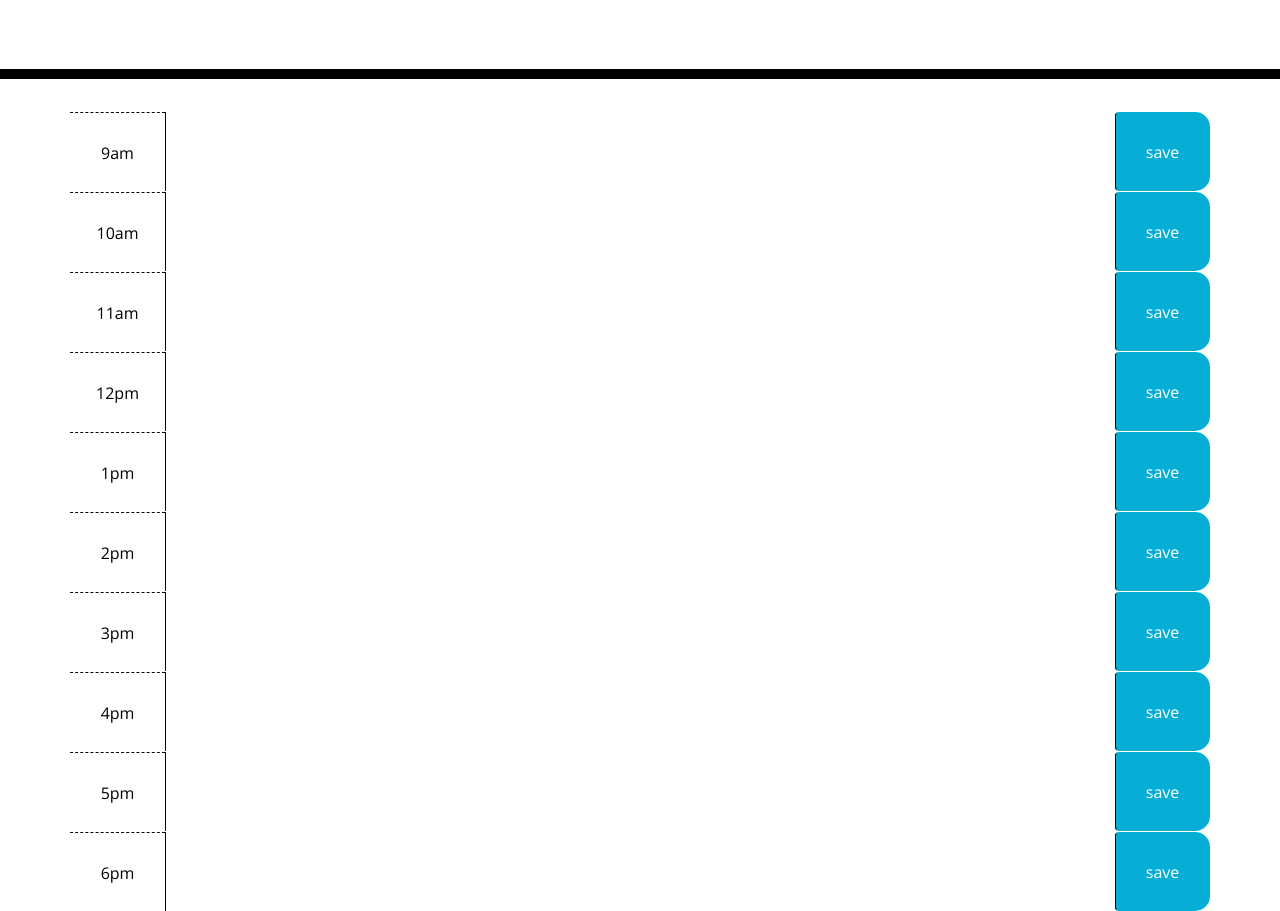
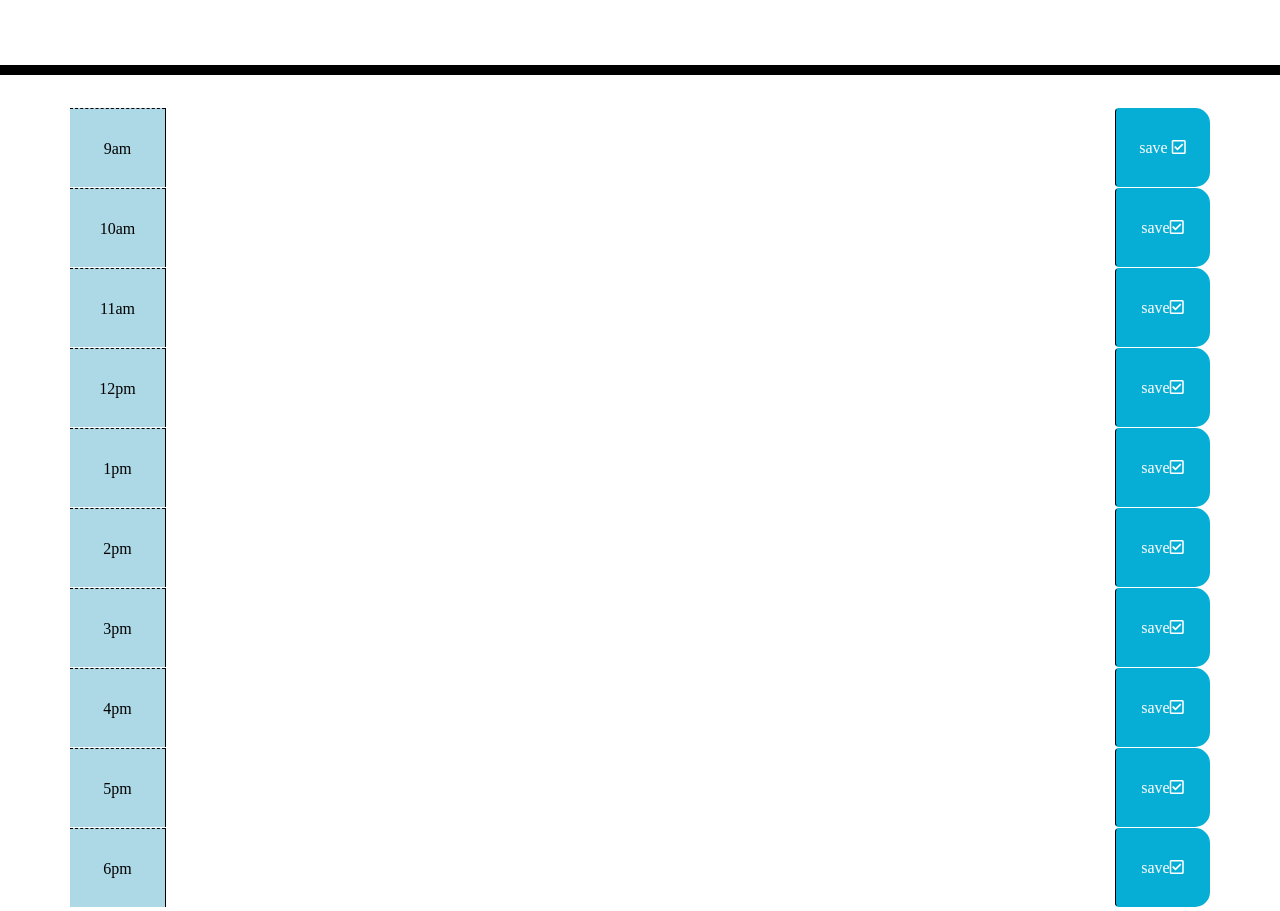
Before and after one commit to Adipure/homework005, a plain HTML site: page Develop/index.html in a window 1280 px wide. Shown: the part 189-1100 px from the top of the page. Drawn offline with nearby package versions, Linux system fonts and the light colour scheme.

Commit message:
time setted

```diff
--- a/Develop/index.html
+++ b/Develop/index.html
@@ -19,6 +19,7 @@
       rel="stylesheet"
     />
     <link rel="stylesheet" href="style.css" />
+    <link rel="stylesheet" href="reset.css" >
     <title>Work Day Scheduler</title>
   </head>
 
@@ -35,69 +36,69 @@
           9am
           </div>
           <textarea class ="col-md-10 description"></textarea>
-          <button class = "btn saveBtn col-md-1">save</button>
+          <button class = "btn saveBtn col-md-1">save <i class="far fa-check-square"></i></button>
         </div>
           <div id="hour-2" class="row time-block">
             <div class="col-md-1 hour">
             10am
             </div>
             <textarea class="col-md-10 description"></textarea>
-            <button class="btn saveBtn col-md-1">save</button>
+            <button class="btn saveBtn col-md-1">save<i class="far fa-check-square"></i></button>
           </div>
           <div id="hour-3" class="row time-block">
             <div class="col-md-1 hour">
               11am
             </div>
             <textarea class="col-md-10 description"></textarea>
-            <button class="btn saveBtn col-md-1">save</button>
+            <button class="btn saveBtn col-md-1">save<i class="far fa-check-square"></i></button>
           </div>
           <div id="hour-4" class="row time-block">
             <div class="col-md-1 hour">
               12pm
             </div>
             <textarea class="col-md-10 description"> </textarea>
-            <button class="btn saveBtn col-md-1">save</button>
+            <button class="btn saveBtn col-md-1">save<i class="far fa-check-square"></i></button>
           </div>
           <div id="hour-5" class="row time-block">
             <div class="col-md-1 hour">
              1pm
             </div>
             <textarea class="col-md-10 description"> </textarea>
-            <button class="btn saveBtn col-md-1">save</button>
+            <button class="btn saveBtn col-md-1">save<i class="far fa-check-square"></i></button>
           </div>
           <div id="hour-6" class="row time-block">
             <div class="col-md-1 hour">
               2pm
             </div>
             <textarea class="col-md-10 description"> </textarea>
-            <button class="btn saveBtn col-md-1">save</button>
+            <button class="btn saveBtn col-md-1">save<i class="far fa-check-square"></i></button>
           </div>
           <div id="hour-7" class="row time-block">
             <div class="col-md-1 hour">
               3pm
             </div>
             <textarea class="col-md-10 description"></textarea>
-            <button class="btn saveBtn col-md-1">save</button>
+            <button class="btn saveBtn col-md-1">save<i class="far fa-check-square"></i></button>
           </div>
           <div id="hour-8" class="row time-block">
             <div class="col-md-1 hour">
               4pm
             </div>
             <textarea class="col-md-10 description"> </textarea>
-            <button class="btn saveBtn col-md-1">save</button>
+            <button class="btn saveBtn col-md-1">save<i class="far fa-check-square"></i></button>
           </div>
           <div id="hour-9" class="row time-block">
             <div class="col-md-1 hour">
               5pm
             </div>
             <textarea class="col-md-10 description"></textarea>
-            <button class="btn saveBtn col-md-1">save</button>
+            <button class="btn saveBtn col-md-1">save<i class="far fa-check-square"></i></button>
           </div><div id="hour-10" class="row time-block">
             <div class="col-md-1 hour">
               6pm
             </div>
             <textarea class="col-md-10 description"></textarea>
-            <button class="btn saveBtn col-md-1">save</button>
+            <button class="btn saveBtn col-md-1">save<i class="far fa-check-square"></i></button>
           </div>
       </div>
     </div>
--- /dev/null
+++ b/Develop/reset.css
@@ -0,0 +1,54 @@
+/* http://meyerweb.com/eric/tools/css/reset/
+   v2.0 | 20110126
+   License: none (public domain)
+*/
+
+html, body, div, span, applet, object, iframe,
+h1, h2, h3, h4, h5, h6, p, blockquote, pre,
+a, abbr, acronym, address, big, cite, code,
+del, dfn, em, img, ins, kbd, q, s, samp,
+small, strike, strong, sub, sup, tt, var,
+b, u, i, center,
+dl, dt, dd, ol, ul, li,
+fieldset, form, label, legend,
+table, caption, tbody, tfoot, thead, tr, th, td,
+article, aside, canvas, details, embed,
+figure, figcaption, footer, header, hgroup,
+menu, nav, output, ruby, section, summary,
+time, mark, audio, video {
+ margin: 0;
+ padding: 0;
+ border: 0;
+ font-size: 100%;
+ font: inherit;
+ vertical-align: baseline;
+}
+
+/* HTML5 display-role reset for older browsers */
+article, aside, details, figcaption, figure,
+footer, header, hgroup, menu, nav, section {
+ display: block;
+}
+
+body {
+ line-height: 1;
+}
+
+ol, ul {
+ list-style: none;
+}
+
+blockquote, q {
+ quotes: none;
+}
+
+blockquote:before, blockquote:after,
+q:before, q:after {
+ content: '';
+ content: none;
+}
+
+table {
+ border-collapse: collapse;
+ border-spacing: 0;
+}
--- a/Develop/script.js
+++ b/Develop/script.js
@@ -0,0 +1,6 @@
+let today = new Date();
+let date = today.getFullYear() + '-' + (today.getMonth() + 1) + '-' + today.getDate();
+let time = today.getHours() + ":" + today.getMinutes() + ":" + today.getSeconds();
+let dateTime = date + ' ' + time;
+document.getElementById("currentDay").innerHTML = dateTime;
+const saveBtn = document.getElementById("saveBtn");
--- a/Develop/style.css
+++ b/Develop/style.css
@@ -1,12 +1,16 @@
+*, * ::before, *::after {
+  box-sizing: border-box;
+}
+
 body {
   font-family: 'Open Sans', sans-serif;
   font-size: 16px;
   line-height: 1;
 }
 
-textarea{
+textarea {
   background: transparent;
-  border: none;
+  border: black;
   resize: none;
   color: #000000;
   border-left: 1px solid black;
@@ -21,11 +25,11 @@ textarea{
   border-bottom: 10px solid black;
 }
 
-.description{
+.description {
   white-space: pre-wrap;
 }
 
-.time-block{
+.time-block {
   text-align: center;
   border-radius: 15px;
 }
@@ -33,11 +37,12 @@ textarea{
 .row {
   white-space: pre-wrap;
   height: 80px;
-  border-top: 1px solid white;;
+  border-top: 1px solid white;
+  ;
 }
 
 .hour {
-  background-color: #ffffff;
+  background-color: lightblue;
   color: #000000;
   border-top: 1px dashed #000000;
 }
```
Also changed, not shown: Develop/Assets/05-third-party-apis-homework-demo.gif (renamed from Assets/05-third-party-apis-homework-demo.gif).
